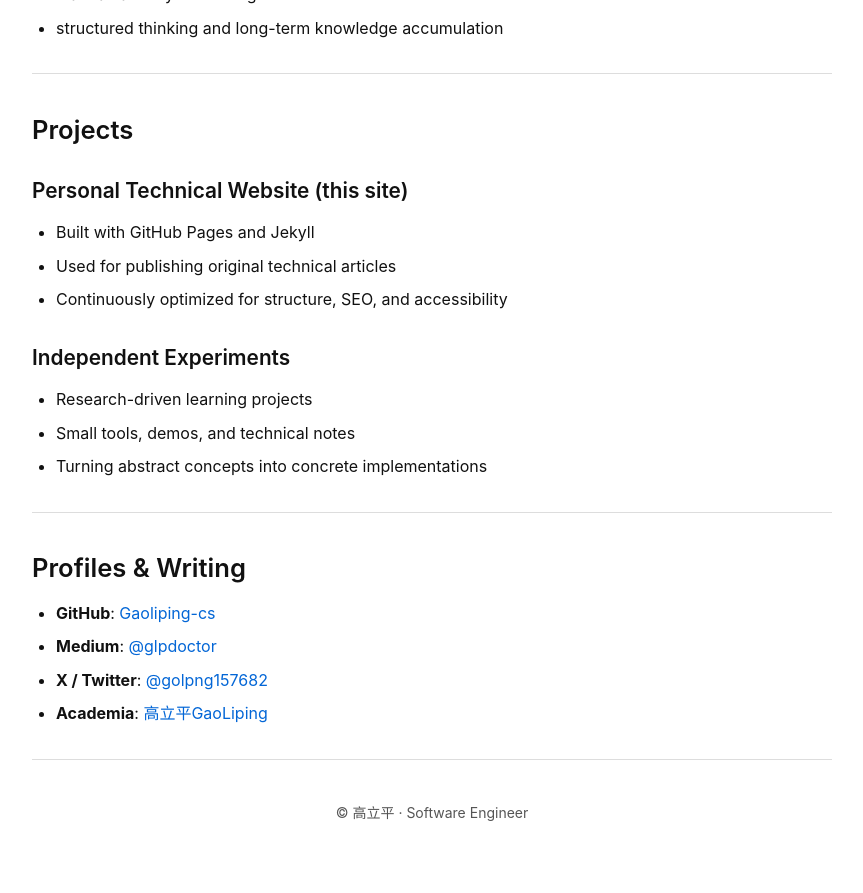
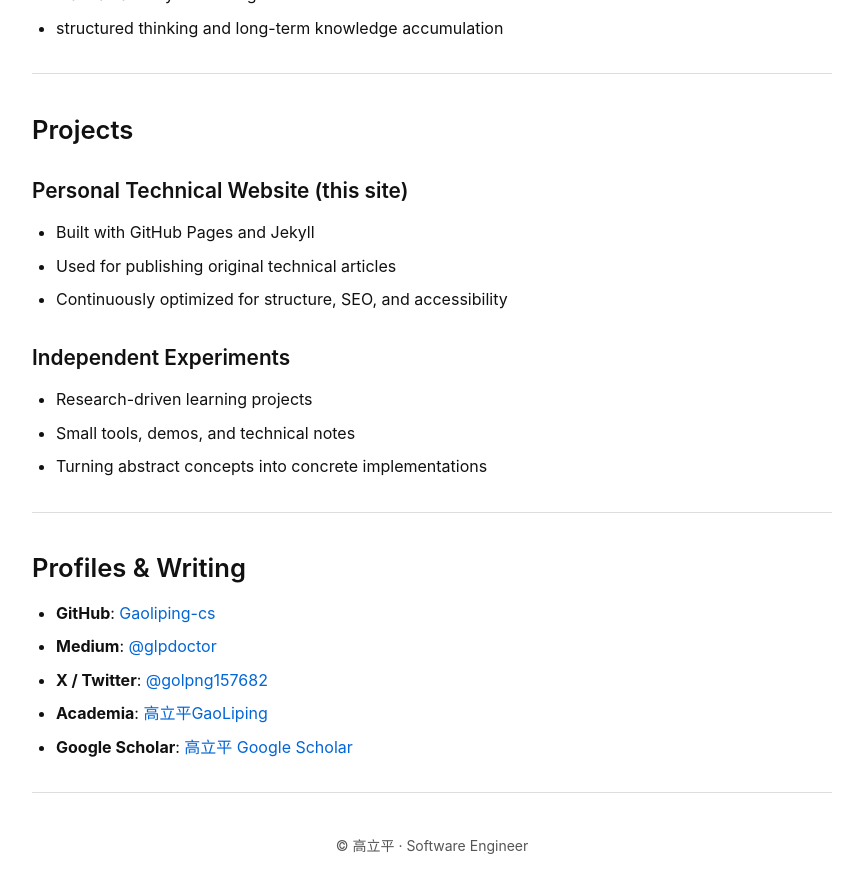
Before and after one commit to Gaoliping-cs/gaoliping.github.io, a Jekyll site: the page built from index.md, in a window 1280 px wide and 900 px high, scrolled down 1432 px. Shown: the top 893 px of the window, without its empty margins (208-1071 px from the left). Built offline with Jekyll 4.4.1, drawn with Linux system fonts in a browser that asks for light colours; before the commit the page ends 2298 px from its top, so only the background shows below that.

Commit message:
Update index.md

```diff
--- a/index.md
+++ b/index.md
@@ -81,6 +81,7 @@ I care deeply about:
 - **Medium**: [@glpdoctor](https://medium.com/@glpdoctor)
 - **X / Twitter**: [@golpng157682](https://x.com/golpng157682)
 - **Academia**: [高立平GaoLiping](https://scut.academia.edu/%E9%AB%98%E7%AB%8B%E5%B9%B3GaoLiping)
+- **Google Scholar**: [高立平 Google Scholar](https://scholar.google.com/citations?view_op=list_works&hl=en&hl=en&user=c4OU27kAAAAJ)
 
 
 ---
```
